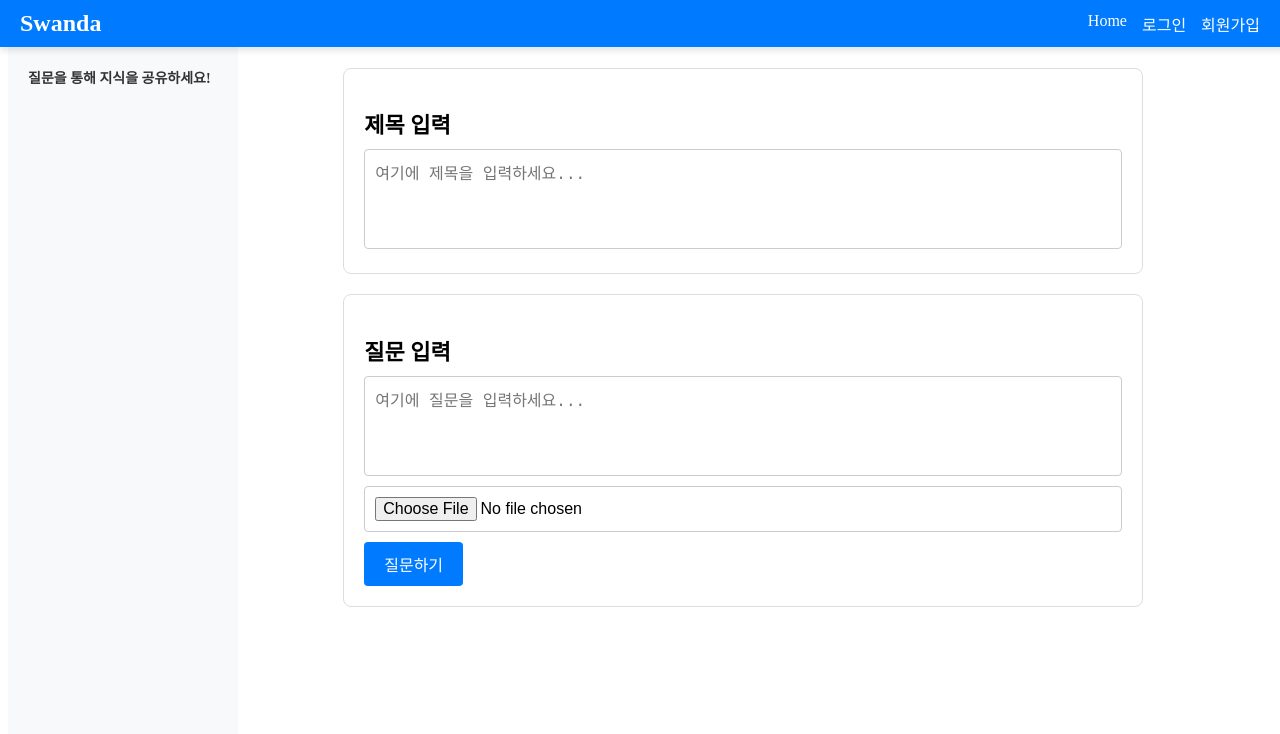
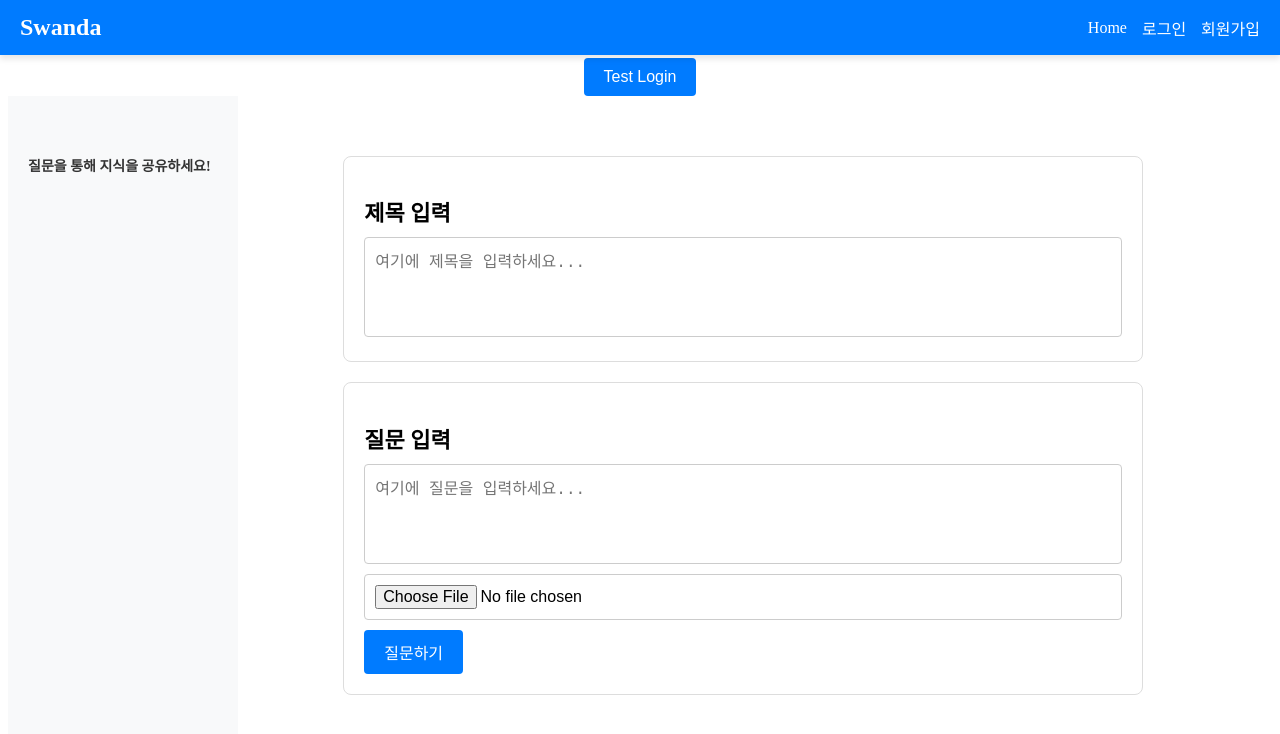
Before and after one commit to Eung-Git/SWANDA-Front, a React (Create React App) app in the folder swanda/: page / in a window 1280 px wide. Shown: the top 734 px of the page. Built offline with nearby package versions, Linux system fonts and the light colour scheme.

Commit message:
feat: 헤더 기능 추가했어요

```diff
--- a/swanda/src/App.js
+++ b/swanda/src/App.js
@@ -1,19 +1,69 @@
-import React from "react";
+import React, { useState } from "react";
+import { BrowserRouter as Router, Routes, Route } from "react-router-dom";
 import Sidebar from "./MainPage/sidebar";
 import Main from "./MainPage/main";
-import Header from "./Header/header"
+import Header from "./Header/header";
 import "./App.css";
 
 function App() {
+    // 로그인 상태 관리
+    const [isLoggedIn, setIsLoggedIn] = useState(false); // 초기값: 비로그인 상태
+    const [userName, setUserName] = useState(""); // 로그인한 사용자 이름
+
+    // 로그인 함수
+    const handleLogin = (name) => {
+        setIsLoggedIn(true);
+        setUserName(name); // 사용자 이름 설정
+    };
+
+    // 로그아웃 함수
+    const handleLogout = () => {
+        setIsLoggedIn(false);
+        setUserName("");
+    };
+
     return (
-        <div className="container">
-            <Header />
-            <div className="content">
-                <Sidebar />
-                <Main />
+        <Router>
+            <div className="container">
+                <Header isLoggedIn={isLoggedIn} userName={userName} onLogout={handleLogout} />
+
+                {/* 로그인 테스트 버튼 */}
+                <div style={{ marginTop: "50px", textAlign: "center" }}>
+                    {!isLoggedIn ? (
+                        <button onClick={() => handleLogin("TestUser")} style={styles.button}>
+                            Test Login
+                        </button>
+                    ) : (
+                        <button onClick={handleLogout} style={styles.button}>
+                            Test Logout
+                        </button>
+                    )}
+                </div>
+
+                <Routes>
+                    <Route path="/" element={
+                        <div className="content">
+                            <Sidebar />
+                            <Main />
+                        </div>
+                    } />
+                </Routes>
             </div>
-        </div>
+        </Router>
     );
 }
 
+// 간단한 버튼 스타일
+const styles = {
+    button: {
+        padding: "10px 20px",
+        fontSize: "16px",
+        backgroundColor: "#007bff",
+        color: "#fff",
+        border: "none",
+        borderRadius: "4px",
+        cursor: "pointer",
+    },
+};
+
 export default App;
--- a/swanda/src/Header/header.css
+++ b/swanda/src/Header/header.css
@@ -3,31 +3,68 @@
     top: 0;
     left: 0;
     width: 100%;
+    height: 55px;
     background-color: #007bff;
     color: #fff;
-    padding: 10px 20px;
+    padding: 0 20px;
     display: flex;
     justify-content: space-between;
     align-items: center;
     box-shadow: 0 4px 6px rgba(0, 0, 0, 0.1);
     z-index: 1000;
+    box-sizing: border-box;
 }
 
 .logo {
     font-size: 24px;
     font-weight: bold;
+    color: #fff;
+}
+
+.logo-link {
+    color: #fff;
+    font-weight: bold;
+    text-decoration: none;
+    font-size: 24px;
+    transition: color 0.3s;
 }
 
 .nav {
-    margin-right: 40px;
     display: flex;
+    align-items: center;
     gap: 15px;
 }
 
-.navLink {
+.nav-link {
     color: #fff;
     text-decoration: none;
     font-size: 16px;
     font-weight: 500;
     transition: color 0.3s;
 }
+
+.nav-link:hover {
+    text-decoration: underline;
+}
+
+.nav-link-button {
+    background: none;
+    border: none;
+    color: #fff;
+    cursor: pointer;
+    font-size: 16px;
+    font-weight: 500;
+    padding: 0;
+}
+
+.nav-link-button:hover {
+    color: #ddd;
+    text-decoration: underline;
+}
+
+.nav-icon {
+    font-size: 24px;
+    color: #fff;
+    margin-right: 10px;
+    cursor: pointer;
+}
--- a/swanda/src/Header/header.js
+++ b/swanda/src/Header/header.js
@@ -1,17 +1,36 @@
 import React from "react";
+import { Link } from "react-router-dom";
+import { FontAwesomeIcon } from "@fortawesome/react-fontawesome";
+import { faCircleUser } from "@fortawesome/free-solid-svg-icons";
 import "./header.css";
 
-const Header = () => {
+const Header = ({ isLoggedIn, userName, onLogout }) => {
     return (
         <header className="header">
-            <div className="logo">Swanda</div>
+            <nav className="logo">
+                <Link to="/" className="logo-link">Swanda</Link>
+            </nav>
             <nav className="nav">
-                <a href="/" className="navLink">Home</a>
-                <a href="/about" className="navLink">로그인</a>
-                <a href="/contact" className="navLink">회원가입</a>
+                <Link to="/" className="nav-link">Home</Link>
+                {isLoggedIn ? (
+                    <>
+                        {/* 로그인 상태: 프로필 및 로그아웃 버튼 */}
+                        <button onClick={onLogout} className="nav-link-button">로그아웃</button>
+                        <span className="nav-icon">
+                            <FontAwesomeIcon icon={faCircleUser} size="lg" />
+                        </span>
+                    </>
+                ) : (
+                    <>
+                        {/* 비로그인 상태: 로그인 및 회원가입 버튼 */}
+                        <Link to="/login" className="nav-link">로그인</Link>
+                        <Link to="/signup" className="nav-link">회원가입</Link>
+                    </>
+                )}
             </nav>
         </header>
     );
 };
 
+
 export default Header;
```
